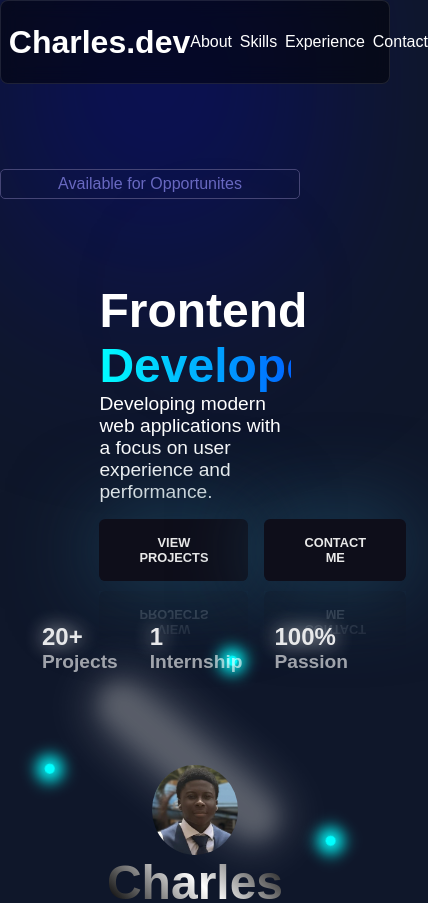
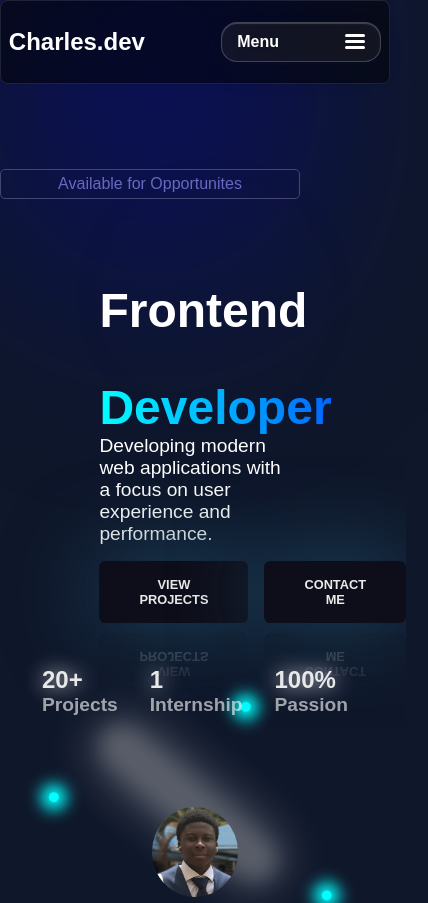
Before and after one commit to charlesaddo637-star/My-Portfolio, a React (Vite) app: page / in a window 390 px wide. Shown: the top 903 px of the page, 428 px wide, since content can reach past the window. Built offline with nearby package versions, Linux system fonts and the light colour scheme; no server answers.

Commit message:
navbar adjustments

```diff
--- a/src/Components/Hero/Hero.css
+++ b/src/Components/Hero/Hero.css
@@ -16,6 +16,7 @@
     background-clip: text;
     font-size:3rem;
     margin-top:0;
+    width:fit-content;
 }
 .profile{
     width:49vw;
--- a/src/Components/Hero/Hero.jsx
+++ b/src/Components/Hero/Hero.jsx
@@ -2,7 +2,7 @@ import './Hero.css';
 export default function Hero() {
     return <div className="hero">
         <div className="hero-text">
-            <h2>Frontend <p id="dev">Developer</p></h2>
+            <h2>Frontend <h2 id="dev">Developer</h2></h2>
             <p>Developing modern web applications with a focus on user experience and performance.</p>
             <div className="hero-buttons">
                 <button className="projects-button" onClick={() => {
--- a/src/Components/Navbar/Navbar.css
+++ b/src/Components/Navbar/Navbar.css
@@ -1,37 +1,207 @@
-.navbar{
-      background-color: rgba(0,0,0,0.5);
-      backdrop-filter:blur(10px);
-      border: 1px solid rgba(255,255,255,0.1);
-      border-radius:8px;
-      color:white;
-      width:100vw;
-      height:10vh;
-      position:sticky;
-      top:0;
-      display:flex;
-      justify-content:space-between;
-      align-items:center;
-      z-index:100;
+.navbar {
+    background-color: rgba(0, 0, 0, 0.5);
+    backdrop-filter: blur(10px);
+    border: 1px solid rgba(255, 255, 255, 0.1);
+    border-radius: 8px;
+    color: white;
+    width: 100vw;
+    height: 10vh;
+    position: sticky;
+    top: 0;
+    display: flex;
+    justify-content: space-between;
+    align-items: center;
+    z-index: 100;
 }
-.navbar h1{
-    display:inline;
-    margin-left:2vw;
+
+.navbar h1 {
+    display: inline;
+    margin-left: 2vw;
+    width: fit-content;
+    font-size: 1.5rem;
 }
-.navlinks{
-    display:flex;
-    gap:2vw;
-    margin-right:2vw;
+
+.portfolio-menu {
+    font-weight: 800;
+    color: white;
+    background: rgba(255, 255, 255, 0.055);
+    backdrop-filter: blur(22px) saturate(150%);
+    -webkit-backdrop-filter: blur(22px) saturate(150%);
+    border: 1px solid rgba(255, 255, 255, 0.20);
+    box-shadow:
+        inset 0 1px 1px rgba(255, 255, 255, 0.20),
+        0 10px 24px rgba(15, 23, 42, 0.18);
+    padding: 3px 15px;
+    border-radius: 16px;
+    display: flex;
+    align-items: center;
+    height: 2.5rem;
+    width: 12rem;
+    position: relative;
+    cursor: pointer;
+    justify-content: space-between;
+    margin-right: 2vw;
+    box-sizing: border-box;
 }
-.navlinks a{
-    text-decoration:none;
-    color:white;
+
+.portfolio-menu__input {
+    display: none;
 }
-.navlinks a:hover{
-    box-shadow: 0px 0px 10px 10px gray;
-    background-color:grey;
-    border-radius:10px;
+
+.portfolio-menu__container {
+    background: rgba(69, 24, 99, 0.4);
+    backdrop-filter: blur(24px) saturate(150%);
+    border: 1px solid rgba(255, 255, 255, 0.14);
+    box-shadow:
+        inset 0 1px 1px rgba(255, 255, 255, 0.16),
+        0 16px 32px rgba(0, 0, 0, 0.20);
+    color: rgb(255, 255, 255);
+    border-radius: 18px;
+    position: absolute;
+    width: 100%;
+    left: 0;
+    top: 130%;
+    overflow: hidden;
+    clip-path: inset(0% 0% 0% 0% round 10px);
+    transition: all 0.4s;
 }
-*:focus{
-    outline:2px solid blue;
-    border-radius:4px;
+
+.portfolio-menu__list {
+    --delay: 0.4s;
+    --trdelay: 0.15s;
+    display: block;
+    color: inherit;
+    text-decoration: none;
+    margin: 5px;
+    padding: 9px 10px;
+    border: 1px solid rgba(255, 255, 255, 0.10);
+    border-radius: 12px;
+    background: rgba(255, 255, 255, 0.04);
+    box-shadow:
+        inset 0 1px 1px rgba(255, 255, 255, 0.14),
+        0 5px 12px rgba(0, 0, 0, 0.08);
+    backdrop-filter: blur(16px) saturate(150%);
+    -webkit-backdrop-filter: blur(16px) saturate(150%);
+    transition:
+        background-color 0.2s 0s,
+        border-color 0.2s 0s,
+        box-shadow 0.2s 0s;
+    position: relative;
+    transform: translateY(30px);
+    opacity: 0;
 }
+
+.portfolio-menu__list::before,
+.portfolio-menu__list::after {
+    content: "";
+    position: absolute;
+    z-index: 2;
+    width: 7px;
+    height: 7px;
+    opacity: 0.64;
+    filter: blur(0.25px);
+    pointer-events: none;
+}
+
+.portfolio-menu__list::before {
+    left: 3px;
+    top: 3px;
+    border-top: 1px solid rgba(255, 255, 255, 0.82);
+    border-left: 1px solid rgba(255, 255, 255, 0.82);
+    border-radius: 7px 0 0 0;
+}
+
+.portfolio-menu__list::after {
+    right: 3px;
+    bottom: 3px;
+    border-right: 1px solid rgba(255, 255, 255, 0.58);
+    border-bottom: 1px solid rgba(255, 255, 255, 0.58);
+    border-radius: 0 0 7px 0;
+}
+
+.portfolio-menu__list:hover {
+    background: rgba(255, 255, 255, 0.13);
+    border-color: rgba(255, 255, 255, 0.28);
+    box-shadow:
+        inset 0 1px 1px rgba(255, 255, 255, 0.24),
+        0 7px 16px rgba(0, 0, 0, 0.12);
+    scale: 1.05;
+}
+
+.portfolio-menu__input:checked ~ .portfolio-menu__container {
+    clip-path: inset(10% 50% 90% 50% round 10px);
+}
+
+.portfolio-menu__input:not(:checked) ~ .portfolio-menu__container .portfolio-menu__list {
+    transform: translateY(0);
+    opacity: 1;
+}
+
+.portfolio-menu__input:not(:checked) ~ .portfolio-menu__container .portfolio-menu__list:nth-child(1) {
+    transition:
+        transform 0.4s var(--delay),
+        opacity 0.4s var(--delay);
+}
+
+.portfolio-menu__input:not(:checked) ~ .portfolio-menu__container .portfolio-menu__list:nth-child(2) {
+    transition:
+        transform 0.4s calc(var(--delay) + (var(--trdelay) * 1)),
+        opacity 0.4s calc(var(--delay) + (var(--trdelay) * 1));
+}
+
+.portfolio-menu__input:not(:checked) ~ .portfolio-menu__container .portfolio-menu__list:nth-child(3) {
+    transition:
+        transform 0.4s calc(var(--delay) + (var(--trdelay) * 2)),
+        opacity 0.4s calc(var(--delay) + (var(--trdelay) * 2));
+}
+
+.portfolio-menu__input:not(:checked) ~ .portfolio-menu__container .portfolio-menu__list:nth-child(4) {
+    transition:
+        transform 0.4s calc(var(--delay) + (var(--trdelay) * 3)),
+        opacity 0.4s calc(var(--delay) + (var(--trdelay) * 3));
+}
+
+.portfolio-menu__bar {
+    display: flex;
+    height: 50%;
+    width: 20px;
+    flex-direction: column;
+    gap: 3px;
+}
+
+.portfolio-menu__bar-list {
+    --transform: -25%;
+    display: block;
+    width: 100%;
+    height: 3px;
+    border-radius: 50px;
+    background-color: white;
+    transition: all 0.4s;
+    position: relative;
+}
+
+.portfolio-menu__input:not(:checked) ~ .portfolio-menu__bar > .portfolio-menu__bar-list--top {
+    transform-origin: top right;
+    transform: translateY(var(--transform)) rotate(-45deg);
+}
+
+.portfolio-menu__input:not(:checked) ~ .portfolio-menu__bar > .portfolio-menu__bar-list--middle {
+    transform: translateX(-50%);
+    opacity: 0;
+}
+
+.portfolio-menu__input:not(:checked) ~ .portfolio-menu__bar > .portfolio-menu__bar-list--bottom {
+    transform-origin: bottom right;
+    transform: translateY(calc(var(--transform) * -1)) rotate(45deg);
+}
+
+*:focus {
+    outline: 2px solid blue;
+    border-radius: 4px;
+}
+
+@media (max-width: 768px) {
+    .portfolio-menu {
+        width: 10rem;
+    }
+}
--- a/src/Components/Navbar/Navbar.jsx
+++ b/src/Components/Navbar/Navbar.jsx
@@ -2,15 +2,32 @@ import './Navbar.css';
 import { useState } from 'react';
 export default function Navbar() {
     const [name, setName] = useState('Charles.dev');
-    return <>
-    <div className="navbar">
+    const [menuOpen, setMenuOpen] = useState(false);
+
+    return (
+        <nav className="navbar" aria-label="Primary navigation">
             <h1 onMouseOver={()=>setName("Charles Addo")} onMouseLeave={()=>setName("Charles.dev")}>{name}</h1>
-            <div className="navlinks">
-            <a href="#about" aria-label>About</a>
-            <a href="#skills">Skills</a>
-            <a href="#experience">Experience</a>
-            <a href="#contact">Contact</a>
-            </div>
-        </div>
-    </>
+            <label className="portfolio-menu">
+                Menu
+                <input
+                    className="portfolio-menu__input"
+                    defaultChecked
+                    type="checkbox"
+                    aria-label="Toggle navigation menu"
+                    onChange={(event) => setMenuOpen(!event.target.checked)}
+                />
+                <span className="portfolio-menu__bar" aria-hidden="true">
+                    <span className="portfolio-menu__bar-list portfolio-menu__bar-list--top"></span>
+                    <span className="portfolio-menu__bar-list portfolio-menu__bar-list--middle"></span>
+                    <span className="portfolio-menu__bar-list portfolio-menu__bar-list--bottom"></span>
+                </span>
+                <span className="portfolio-menu__container">
+                    <a className="portfolio-menu__list" href="#about" onClick={() => setMenuOpen(false)}>About</a>
+                    <a className="portfolio-menu__list" href="#skills" onClick={() => setMenuOpen(false)}>Skills</a>
+                    <a className="portfolio-menu__list" href="#experience" onClick={() => setMenuOpen(false)}>Experience</a>
+                    <a className="portfolio-menu__list" href="#contact" onClick={() => setMenuOpen(false)}>Contact</a>
+                </span>
+            </label>
+        </nav>
+    );
 }
--- a/src/index.css
+++ b/src/index.css
@@ -1,3 +1,8 @@
+html {
+   scroll-behavior: smooth;
+   scroll-padding-top: 12vh;
+}
+
 body{
    background-color:#0f172a;
    color:#fff;
```
